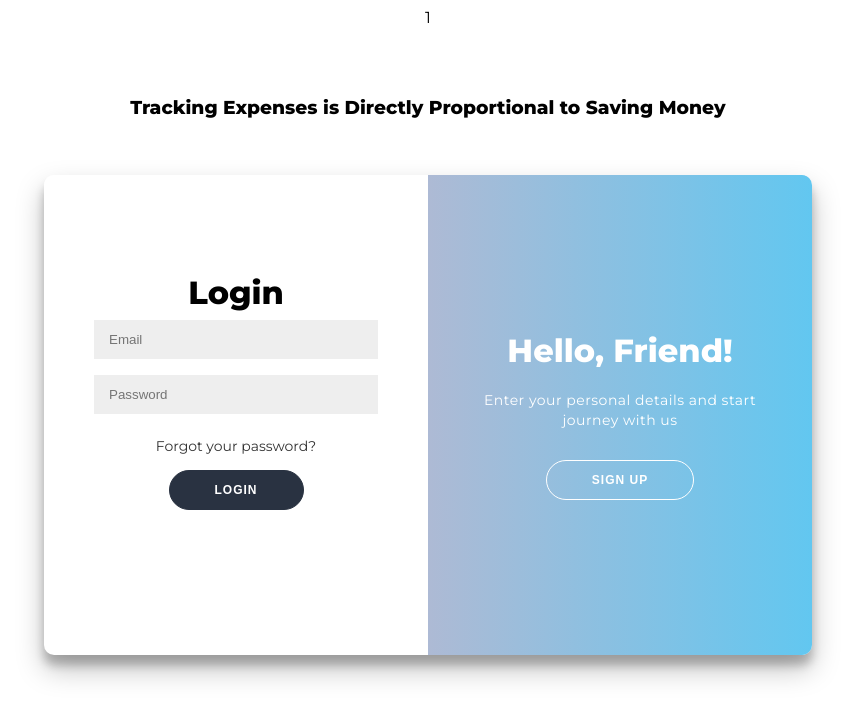
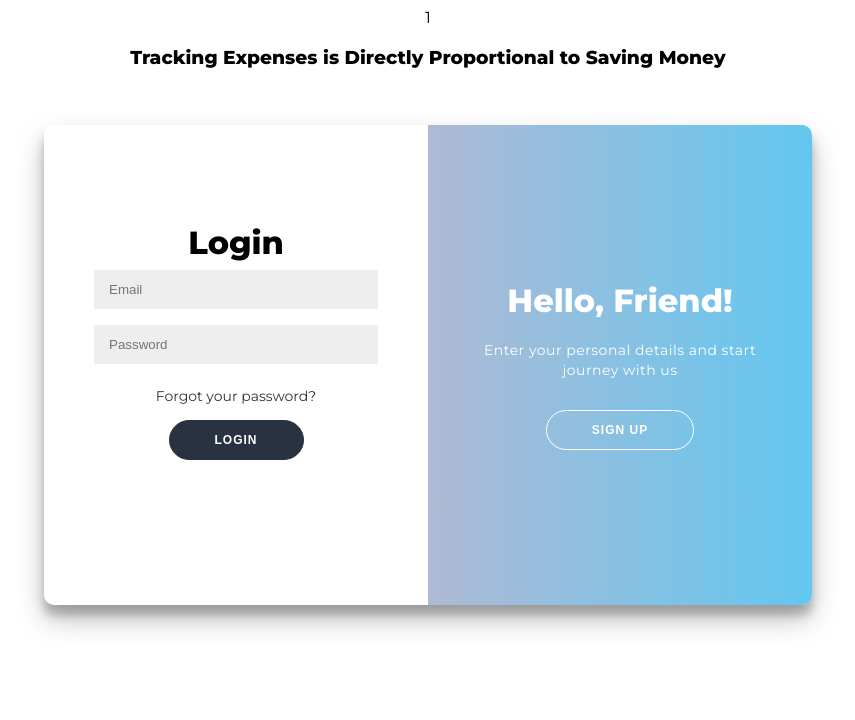
Before and after one commit to VishalIndoria/expense-tracker, a website: page view/signin.html in a window 1280 px wide. Shown: the whole page, without its empty margins (212-1067 px from the left). Drawn offline with nearby package versions, Linux system fonts and the light colour scheme; files that its build step writes are made by us from their sources.

Commit message:
Update signin.html

```diff
--- a/view/signin.html
+++ b/view/signin.html
@@ -6,9 +6,7 @@
     <meta http-equiv="X-UA-Compatible" content="IE=edge" />
     <meta name="viewport" content="width=device-width, initial-scale=1.0" />
     <link rel="stylesheet" href="./css/signin.css">
-<style>
-h3{padding-top:50px;}
-</style>
+
 </head>
 
 <body>
```
